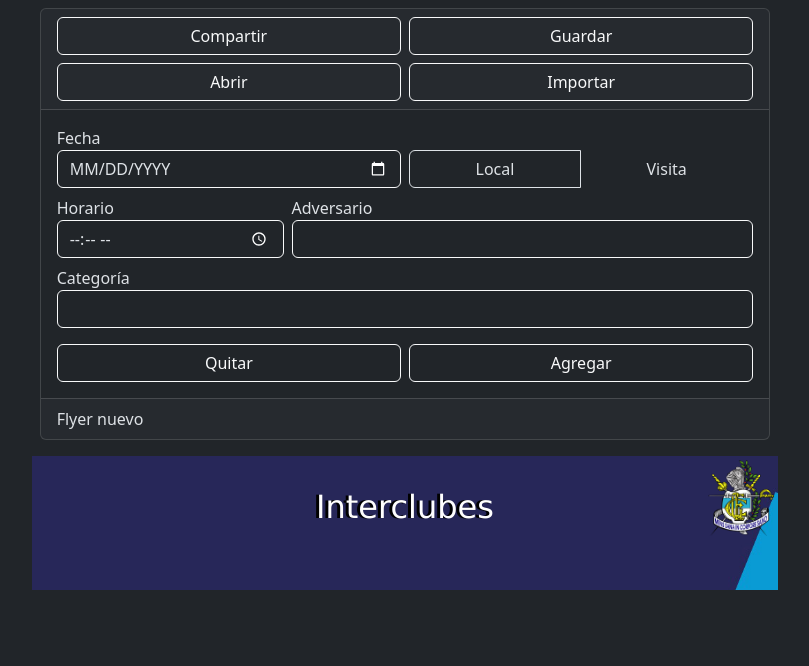
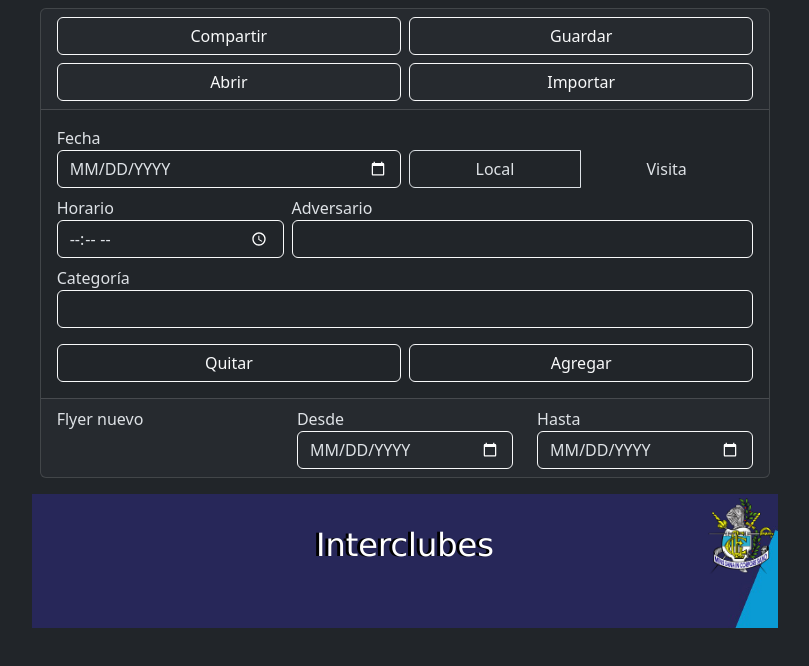
Before and after one commit to moradan/flyer-geba, a Next.js app: page / in a window 1280 px wide. Shown: the top 666 px of the page, without its empty margins (235-1044 px from the left). Built offline with nearby package versions, Linux system fonts and the light colour scheme.

Commit message:
Agrego campos para filtrar por fechas. Falta la funcionalidad.

```diff
--- /dev/null
+++ b/src/components/CampoDesde.tsx
@@ -0,0 +1,22 @@
+import { ChangeEvent, useState } from "react";
+import { Campo } from "./formulario/Campo";
+
+export default function CampoDesde() {
+    const [fechaDesde, cambiarFechaDesde] = useState(Date.now().toString())
+
+    const manejarCambios = (evento: ChangeEvent<HTMLInputElement>) => {
+        cambiarFechaDesde(evento.target.value);
+    }
+
+    return (
+        <Campo
+            ancho='col-12'
+            identifier='CampoDesde'
+            nombre='fechaDesde'
+            type='date'
+            etiqueta='Desde'
+            valor={fechaDesde}
+            actualizador={manejarCambios}
+        />
+    );
+}
--- /dev/null
+++ b/src/components/CampoHasta.tsx
@@ -0,0 +1,22 @@
+import { ChangeEvent, useState } from "react";
+import { Campo } from "./formulario/Campo";
+
+export default function CampoHasta() {
+    const [fechaHasta, cambiarFechaHasta] = useState(Date.now().toString())
+
+    const manejarCambios = (evento: ChangeEvent<HTMLInputElement>) => {
+        cambiarFechaHasta(evento.target.value);
+    }
+
+    return (
+        <Campo
+            ancho='col-12'
+            identifier='CampoHasta'
+            nombre='fechaHasta'
+            type='date'
+            etiqueta='Hasta'
+            valor={fechaHasta}
+            actualizador={manejarCambios}
+        />
+    );
+}
--- a/src/pages/index.tsx
+++ b/src/pages/index.tsx
@@ -6,9 +6,10 @@ import { useEffect, useState } from "react";
 import Partido from "@/model/Partido";
 import Fondo from "@/components/flyer/Fondo";
 import Flyer from "@/components/flyer/Flyer";
-import { Card } from "react-bootstrap";
+import { Card, Col, Row } from "react-bootstrap";
 import AdministradorDatos from "@/utils/AdministradorDatos";
-import DebugLog from "@/components/DebugLog";
+import CampoHasta from "@/components/CampoHasta";
+import CampoDesde from "@/components/CampoDesde";
 
 export default function Home() {
   const [listaPartidos, setListaPartidos] = useState<Array<Partido>>([]);
@@ -41,7 +42,17 @@ export default function Home() {
                 />
               </Card.Body>
               <Card.Footer>
-                Flyer {AdministradorDatos.nombreFlyer}
+                <Row>
+                  <Col>
+                    Flyer {AdministradorDatos.nombreFlyer}
+                  </Col>
+                  <Col>
+                    <CampoDesde></CampoDesde>
+                  </Col>
+                  <Col>
+                    <CampoHasta></CampoHasta>
+                  </Col>
+                </Row>
               </Card.Footer>
             </Card>
             <main id='flyer-node' className='position-relative col align-items-center'>
```
